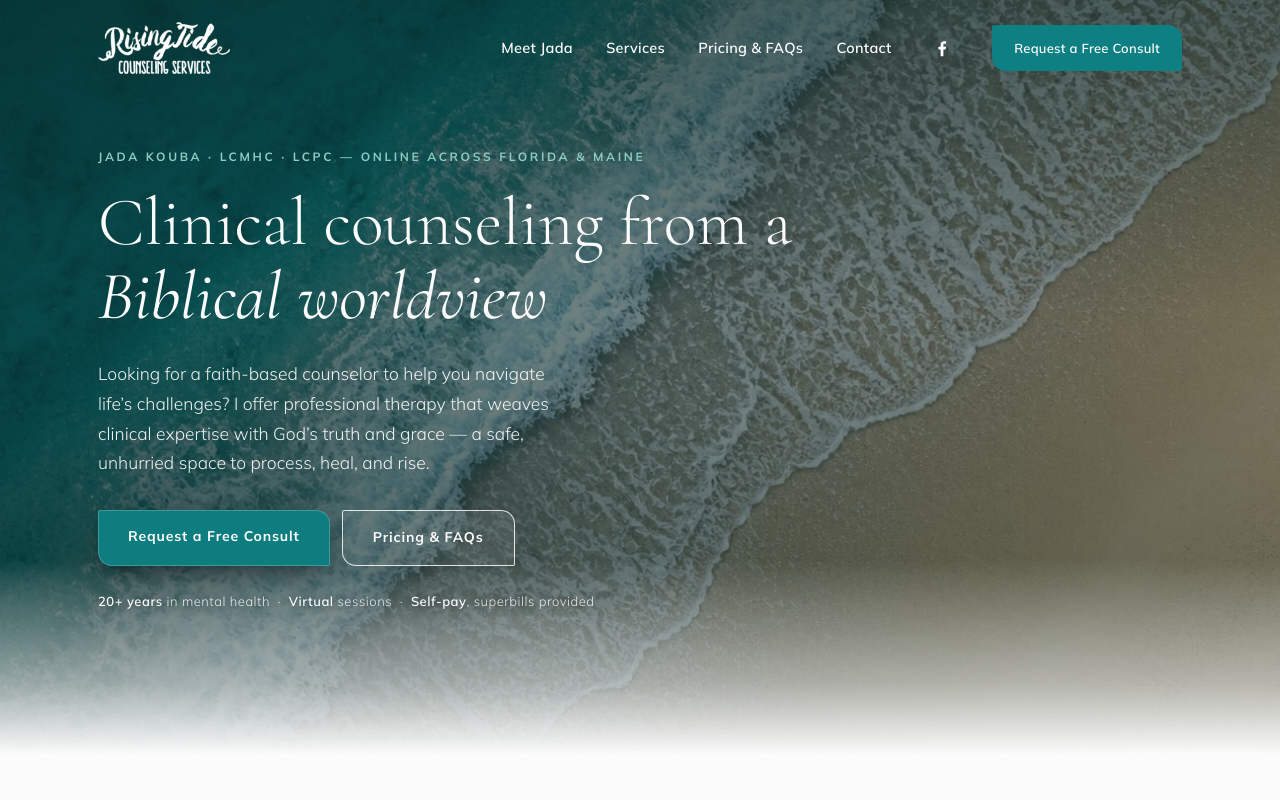
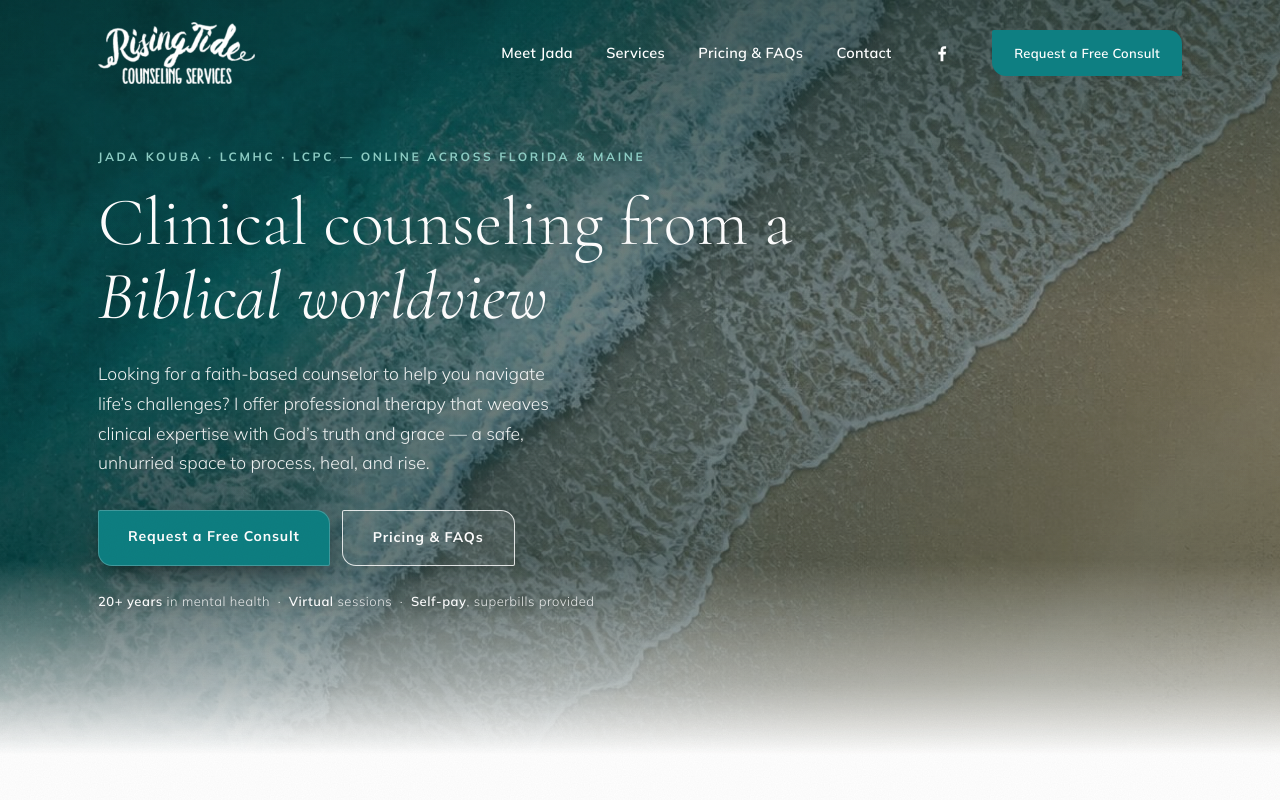
Before and after one commit to leaf9/rising-tide, a React (Vite) app in the folder site/: page / in a window 1280 px wide. Shown: the top 800 px of the page. Built offline with nearby package versions, Linux system fonts and the light colour scheme.

Commit message:
Logo +20% and 5s hero Ken Burns drift (zoom-out, TL-to-BR pan)
Co-Authored-By: Claude Fable 5 <noreply@anthropic.com>

```diff
--- a/site/src/styles/site.css
+++ b/site/src/styles/site.css
@@ -101,7 +101,7 @@ p+p{margin-top:14px}
 /* ============ nav — transparent, overlaps the hero ============ */
 .nav{padding:22px 0;position:absolute;top:0;left:0;right:0;z-index:80;background:transparent}
 .nav-in{display:flex;align-items:center;justify-content:space-between;gap:24px}
-.nav-in img{height:52px;width:auto}
+.nav-in img{height:62px;width:auto}
 .nav-links{display:flex;align-items:center;gap:clamp(16px,2.6vw,34px)}
 .nav-links a{font-size:14.5px;font-weight:600;color:var(--rt-ink);text-decoration:none;letter-spacing:.02em}
 .nav-links a:hover{color:var(--rt-sea)}
@@ -125,7 +125,14 @@ p+p{margin-top:14px}
 /* ============ hero (home) ============ */
 .hero{position:relative;padding:0;overflow:hidden;background:var(--rt-shell)}
 .hero-bg{position:absolute;inset:0;z-index:0}
-.hero-bg img{width:100%;height:100%;object-fit:cover;object-position:center 30%;filter:saturate(.9) brightness(1.05)}
+.hero-bg img{width:100%;height:100%;object-fit:cover;object-position:center 30%;filter:saturate(.9) brightness(1.05);
+     animation:hero-drift 5s var(--rt-ease) both}
+/* subtle zoom-out + pan, top-left toward bottom-right, once on load */
+@keyframes hero-drift{
+  from{transform:scale(1.1) translate(2.6%,2.6%)}
+  to{transform:scale(1) translate(0,0)}
+}
+@media (prefers-reduced-motion: reduce){.hero-bg img{animation:none}}
 .hero-bg::after{content:"";position:absolute;inset:0;
      background:linear-gradient(160deg,rgba(255,255,255,.9) 0%,rgba(255,255,255,.86) 30%,rgba(255,255,255,.6) 58%,rgba(255,255,255,.2) 84%,rgba(255,255,255,.06) 100%)}
 .trust{color:var(--rt-ink);text-shadow:0 0 8px rgba(255,255,255,.9),0 0 3px rgba(255,255,255,.9)}
```
